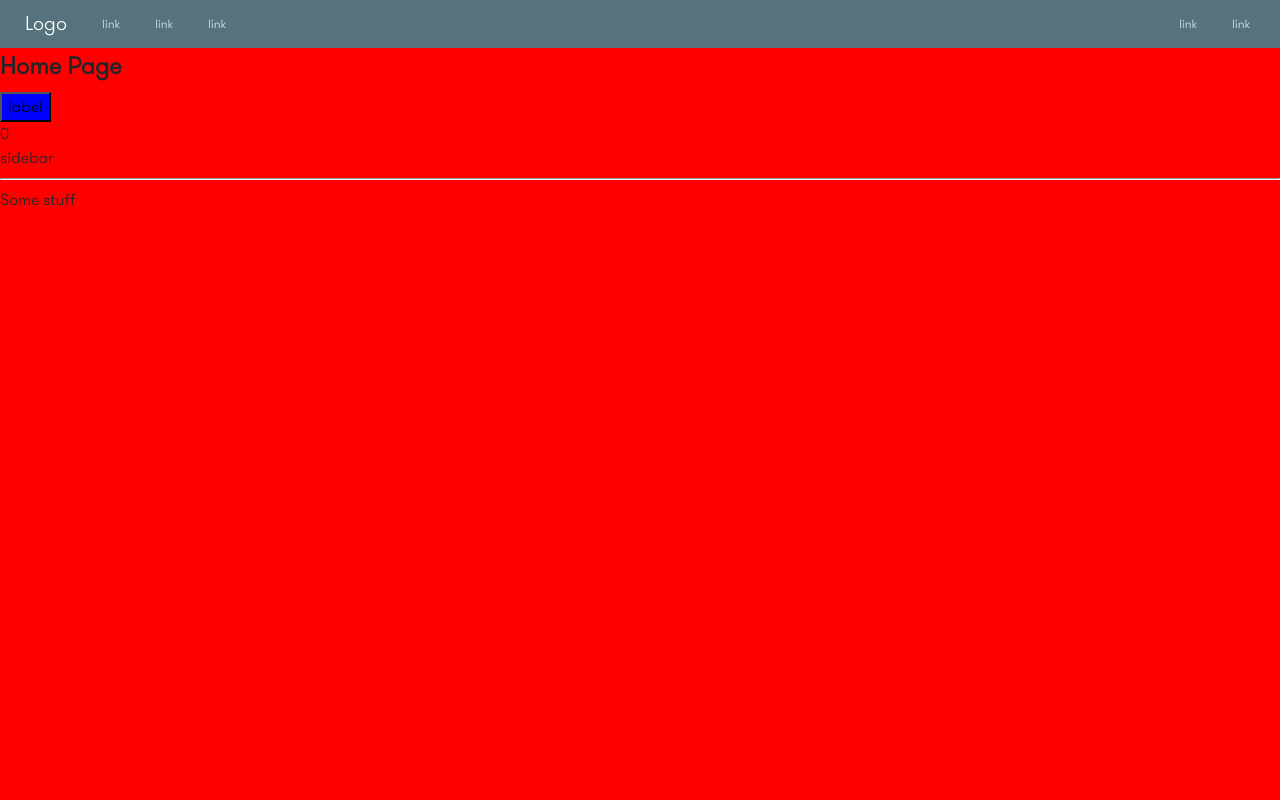
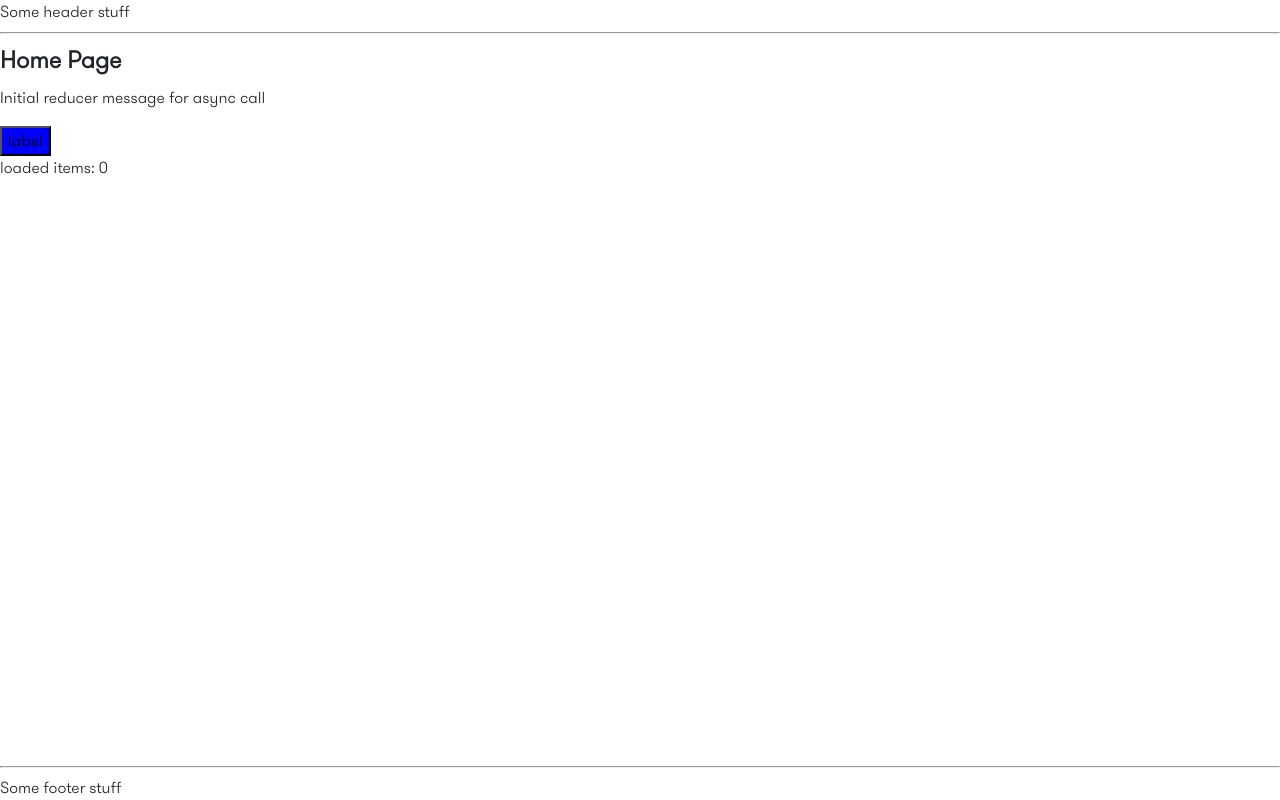
Before and after one commit to wearehive/react-redux-saucepan, a React app: page / in a window 1280 px wide. Built offline with nearby package versions, Linux system fonts and the light colour scheme; the HTML template or start-up script is replaced by a standard one.

Commit message:
Sorting the layout
- having sticky footer and header
- better messaging in the UI

```diff
--- a/src/shared/App.js
+++ b/src/shared/App.js
@@ -1,6 +1,6 @@
 // @flow
 import React from 'react';
-import { injectGlobal } from 'styled-components';
+import styled, { injectGlobal } from 'styled-components';
 import { Switch } from 'react-router';
 import { Route } from 'react-router-dom';
 // flow-disable-next-line
@@ -16,27 +16,30 @@ import HomePage from './pages/Home';
 import AboutPagePage from './pages/AboutPage';
 import ContactPagePage from './pages/ContactPage';
 import NotFoundPage from './pages/NotFound';
-import Footer from './components/Footer';
+import FooterComponent from './components/Footer';
 import TopNav from './components/TopNav';
 
 import { HOME_PAGE_ROUTE, ABOUT_PAGE_ROUTE, CONTACT_PAGE_ROUTE } from '../shared/routes';
 
 export default function App() {
-  return [
-    <header key="header">
+  return (
+    <Page>
+      <Header>
         <TopNav />
-    </header>,
-    <main key="main">
+      </Header>
+      <Main>
         <Switch>
           <Route exact path={HOME_PAGE_ROUTE} render={() => <HomePage />} />
           <Route path={ABOUT_PAGE_ROUTE} render={() => <AboutPagePage />} />
           <Route path={CONTACT_PAGE_ROUTE} render={() => <ContactPagePage />} />
           <Route component={NotFoundPage} />
         </Switch>
-    </main>,
-    <section key="sidebar">sidebar</section>,
-    <Footer key="footer" />,
-  ];
+      </Main>
+      <Footer>
+        <FooterComponent />
+      </Footer>
+    </Page>
+  );
 }
 
 // eslint-disable-next-line no-unused-expressions
@@ -57,7 +60,33 @@ injectGlobal`
   }
 
   body {
-    background: red;
     font-family: 'GTWalsheim Light';
+    min-height: 100vh;
+    flex-direction: column;
   }
 `;
+
+// import styled, { css } from 'styled-components';
+
+const Page = styled.div`
+  /*
+   * Lay out the children of this container with
+   * flexbox, which is horizontal by default.
+   */
+  display: flex;
+  min-height: 100vh;
+  flex-direction: column;
+`;
+
+const Header = styled.header`
+  flex: none;
+`;
+
+const Footer = styled.footer`
+  flex: none;
+`;
+
+const Main = styled.main`
+  display: flex;
+  flex: 1 0 auto;
+`;
--- a/src/shared/components/Button.js
+++ b/src/shared/components/Button.js
@@ -11,16 +11,20 @@ type Props = {
   handleClick: Function,
   data: [],
   loading: boolean,
+  message: string,
 };
 
 export default function Button(props: Props) {
-  const { handleClick, data, loading } = props;
+  const {
+    handleClick, data, loading, message,
+  } = props;
   return (
     <section>
+      <p>{message}</p>
       <PrimaryButton onClick={handleClick} type="button">
         {loading ? 'loading' : 'label'}
       </PrimaryButton>
-      <div>{`${data ? data.length : 0}`}</div>
+      <div>loaded items: {`${data ? data.length : 0}`}</div>
     </section>
   );
 }
--- a/src/shared/components/Footer.js
+++ b/src/shared/components/Footer.js
@@ -5,7 +5,7 @@ import React from 'react';
 const Footer = () => (
   <footer>
     <hr />
-    <p>Some stuff</p>
+    Some footer stuff
   </footer>
 );
 
--- a/src/shared/components/TopNav.js
+++ b/src/shared/components/TopNav.js
@@ -1,75 +1,12 @@
 // @flow
 
 import React from 'react';
-import styled, { css } from 'styled-components';
-
-const Nav = styled.nav`
-  /**
-   * Lay out the children of this container with
-   * flexbox, which is horizontal by default.
-   */
-  display: flex;
-
-  /**
-   * Make the container put as much space as possible
-   * between its children, with the children at either
-   * end laying flush against the container's edges.
-   */
-  justify-content: space-between;
-
-  padding: 10px;
-  background-color: #56727c;
-`;
-
-const Section = styled.section`
-  /**
-     * Lay out the children of this container with
-     * flexbox.
-     */
-  display: flex;
-
-  /**
-     * Align the children in the center, along
-     * the main axis. By default the children will
-     * align along their top edges.
-     */
-  align-items: center;
-`;
-
-const Item = css`
-  padding: 5px 15px;
-  font-size: 12px;
-  margin-right: 5px;
-  color: ${props => (props.selected ? '#ffffff' : '0.5em 2em')};
-  background-color: ${props => (props.selected ? '#415f69' : 'transparent')};
-`;
-
-const Logo = styled.div`
-  ${Item};
-  font-size: 20px;
-  line-height: 0;
-  color: white;
-`;
-
-const NavItem = styled.div`
-  ${Item};
-  cursor: pointer;
-  color: #d9e9ef;
-`;
 
 const TopNav = () => (
-  <Nav>
-    <Section>
-      <Logo>Logo</Logo>
-      <NavItem>link</NavItem>
-      <NavItem>link</NavItem>
-      <NavItem>link</NavItem>
-    </Section>
-    <Section>
-      <NavItem>link</NavItem>
-      <NavItem>link</NavItem>
-    </Section>
-  </Nav>
+  <nav>
+    Some header stuff
+    <hr />
+  </nav>
 );
 
 export default TopNav;
--- a/src/shared/containers/helloAsyncButton.js
+++ b/src/shared/containers/helloAsyncButton.js
@@ -7,8 +7,9 @@ import Button from '../components/Button';
 
 const mapStateToProps = ({ hello }) => ({
   loaded: hello.loaded,
-  loading: hello.loaded,
+  loading: hello.loading,
   data: hello.data,
+  message: hello.messageAsync,
 });
 
 const mapDispatchToProps = (dispatch: Dispatch): {} => ({
```
Lines whose indentation alone changed are shown as unchanged.
